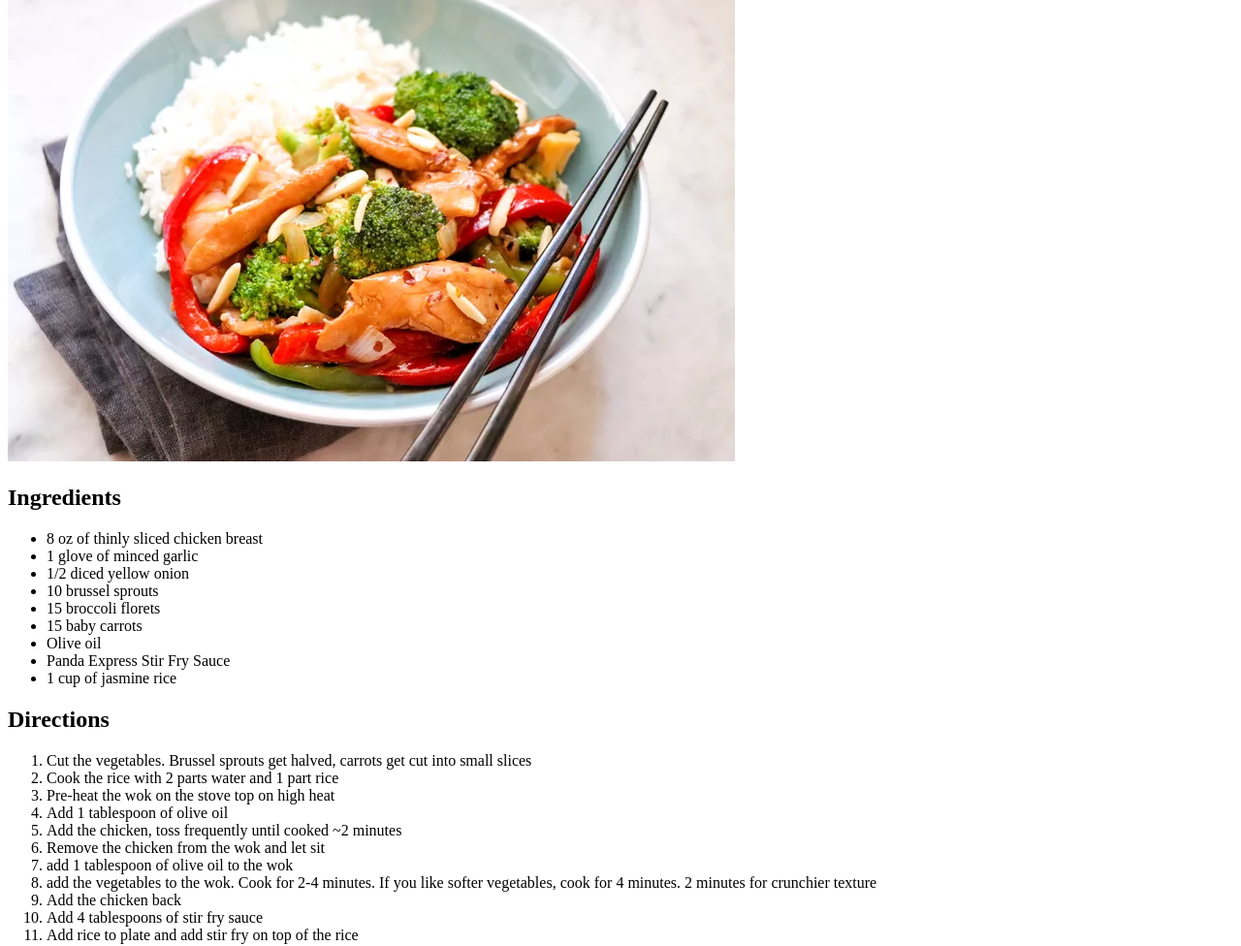
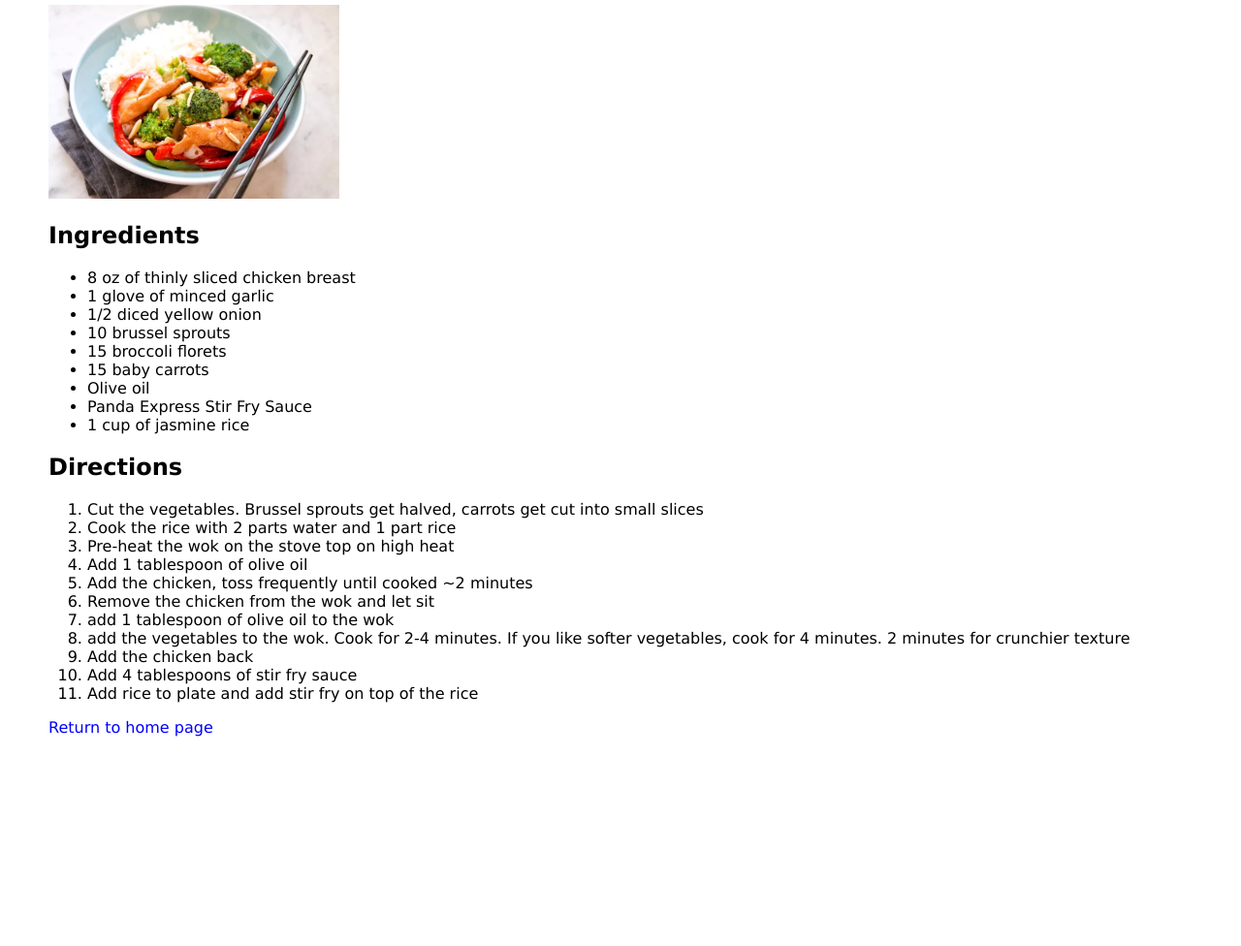
Before and after one commit to jp117/odin-recipes, a plain HTML site: page recipes/chickenstirfry.html in a window 1280 px wide. Shown: the part 104-1080 px from the top of the page at 97% size. After the commit the page ends 872 px from the top, so only its background shows below. Drawn offline with Linux system fonts and the light colour scheme.

Commit message:
Updated with light styling per The Cascade assignment from TOP

```diff
--- /dev/null
+++ b/css/recipe.css
@@ -0,0 +1,8 @@
+img {
+    width: 300px;
+    height: auto;
+}
+
+ul li {
+    list-style-type: disc;
+}
--- /dev/null
+++ b/css/styles.css
@@ -0,0 +1,14 @@
+body {
+    margin-left: 50px;
+    margin-top: 50px;
+    font-family: Verdana, Geneva, Tahoma, sans-serif;
+}
+
+a {
+    color: blue;
+    text-decoration: none;
+}
+
+ul li {
+    list-style-type: none;
+}
--- a/recipes/chickenstirfry.html
+++ b/recipes/chickenstirfry.html
@@ -2,6 +2,8 @@
 <html lang="en">
 <head>
     <meta charset="UTF-8">
+    <link rel="stylesheet" href="../css/styles.css">
+    <link rel="stylesheet" href="../css/recipe.css">
     <title>Chicken Stir Fry</title>
 </head>
 <body>
```
Also changed, not shown: index.html (+1 -0 lines), recipes/grilledlobstertails.html (+2 -0 lines), recipes/turkeychili.html (+2 -0 lines).
